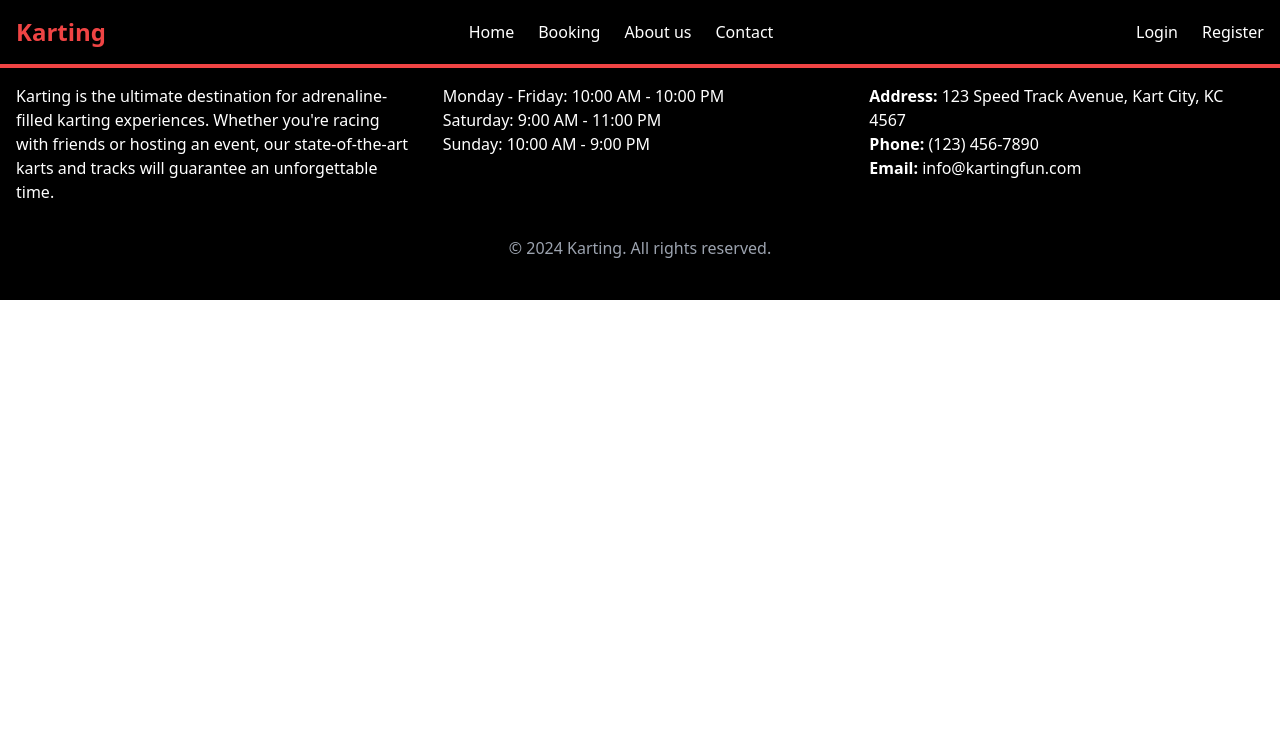
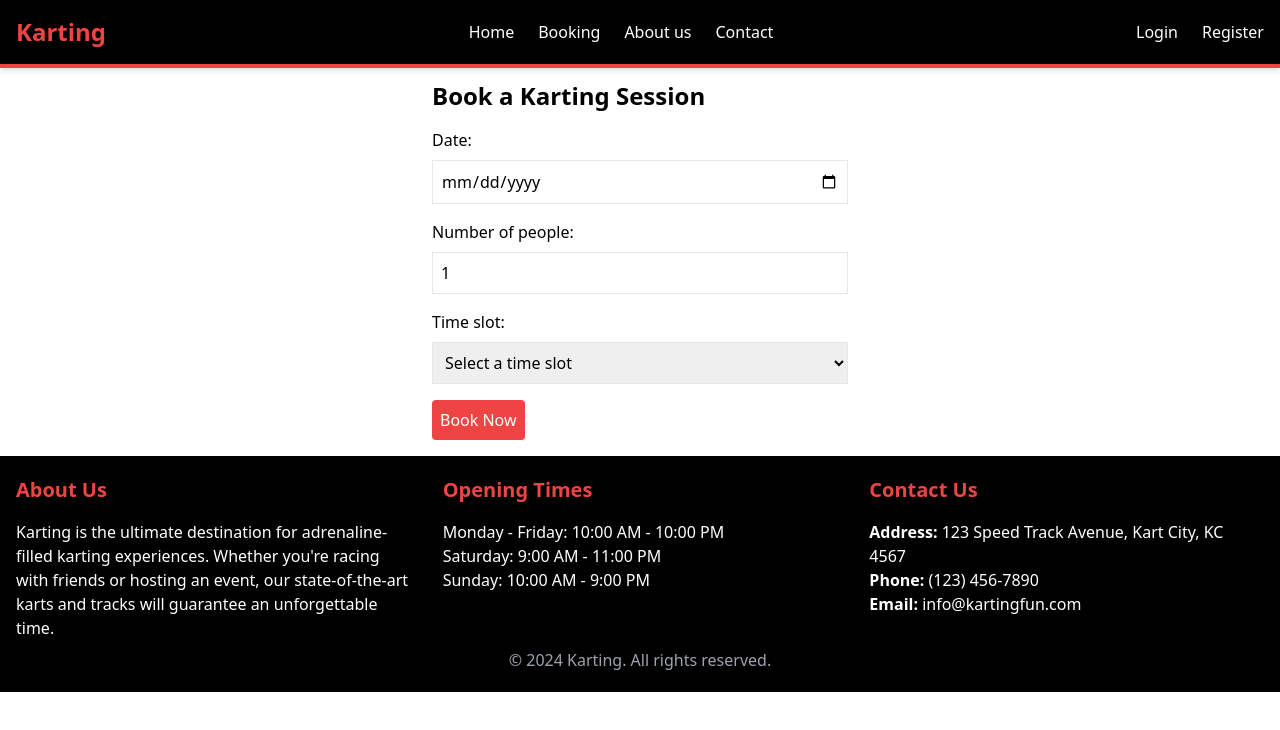
Before and after one commit to Allertvdw/KartApp-FE, a React (Vite) app in the folder kart-app-fe/: page /booking in a window 1280 px wide. Shown: the top 730 px of the page. Built offline with nearby package versions, Linux system fonts and the light colour scheme; the HTML template or start-up script is replaced by a standard one.

Commit message:
Added booking page

```diff
--- a/kart-app-fe/src/App.jsx
+++ b/kart-app-fe/src/App.jsx
@@ -6,6 +6,7 @@ import "react-toastify/dist/ReactToastify.css";
 import Header from "./common/Header";
 import Footer from "./common/Footer";
 import Home from "./components/home/Home";
+import BookingForm from "./components/booking/BookingForm";
 
 export default function App() {
   return (
@@ -15,6 +16,7 @@ export default function App() {
         <Route path="/" element={<Home />} />
         <Route path="/register" element={<RegisterForm />} />
         <Route path="/login" element={<LoginForm />} />
+        <Route path="/booking" element={<BookingForm />} />
       </Routes>
       <Footer />
       <ToastContainer stacked position="top-center" />
--- /dev/null
+++ b/kart-app-fe/src/assets/timeslots.js
@@ -0,0 +1,23 @@
+const generateTimeslots = () => {
+  const timeslots = [];
+  const startHour = 15;
+  const endHour = 23;
+  const interval = 15;
+
+  for (let hour = startHour; hour <= endHour - 1; hour++) {
+    for (let minute = 0; minute < 60; minute += 15) {
+      const startTime = `${hour}:${minute < 10 ? "0" + minute : minute}`;
+      const nextHour = minute + interval >= 60 ? hour + 1 : hour;
+      const nextMinute = (minute + interval) % 60;
+
+      const endTime = `${nextHour}:${
+        nextMinute < 10 ? "0" + nextMinute : nextMinute
+      }`;
+      timeslots.push(`${startTime} - ${endTime}`);
+    }
+  }
+
+  return timeslots;
+};
+
+export const timeslots = generateTimeslots();
--- a/kart-app-fe/src/common/Footer.jsx
+++ b/kart-app-fe/src/common/Footer.jsx
@@ -2,7 +2,7 @@ import React from "react";
 
 export default function Footer() {
   return (
-    <footer className="bg-black text-white py-10">
+    <footer className="bg-black text-white py-5">
       <div className="container mx-auto px-4">
         <div className="grid md:grid-cols-3 gap-8">
           {/* Company Introduction */}
@@ -45,7 +45,7 @@ export default function Footer() {
         </div>
 
         {/* Footer Bottom */}
-        <div className="text-center mt-8 text-gray-400">
+        <div className="text-center mt-2 text-gray-400">
           <p>&copy; 2024 Karting. All rights reserved.</p>
         </div>
       </div>
--- /dev/null
+++ b/kart-app-fe/src/components/booking/BookingForm.jsx
@@ -0,0 +1,79 @@
+import { useState } from "react";
+import { timeslots } from "../../assets/timeslots";
+
+export default function BookingForm() {
+  const [date, setDate] = useState("");
+  const [peopleCount, setPeopleCount] = useState(1);
+  const [timeslot, setTimeslot] = useState("");
+
+  const handleSubmit = async (e) => {
+    e.preventDefault();
+    console.log({
+      date,
+      peopleCount,
+      timeslot,
+    });
+  };
+
+  return (
+    <div className="max-w-md mx-auto p-4 pt-20">
+      <h1 className="text-2xl font-bold mb-4">Book a Karting Session</h1>
+      <form onSubmit={handleSubmit} className="space-y-4">
+        <div>
+          <label htmlFor="date" className="block mb-2">
+            Date:
+          </label>
+          <input
+            type="date"
+            id="date"
+            value={date}
+            onChange={(e) => setDate(e.target.value)}
+            className="border p-2 w-full"
+            required
+          />
+        </div>
+        <div>
+          <label htmlFor="peopleCount" className="block mb-2">
+            Number of people:
+          </label>
+          <input
+            type="number"
+            id="peopleCount"
+            min="1"
+            value={peopleCount}
+            onChange={(e) => setPeopleCount(e.target.value)}
+            className="border p-2 w-full"
+            required
+          />
+        </div>
+        <div>
+          <label htmlFor="timeSlot" className="block mb-2">
+            Time slot:
+          </label>
+          <select
+            id="timeSlot"
+            value={timeslot}
+            onChange={(e) => setTimeslot(e.target.value)}
+            className="border p-2 w-full"
+            required
+          >
+            <option value="" disabled>
+              Select a time slot
+            </option>
+            {timeslots.map((slot, index) => (
+              <option key={index} value={slot}>
+                {slot}
+              </option>
+            ))}
+          </select>
+        </div>
+        <button
+          type="submit"
+          className="bg-red-500 hover:bg-red-600 text-white p-2 rounded"
+        >
+          Book Now
+        </button>
+      </form>
+    </div>
+  );
+}
```
